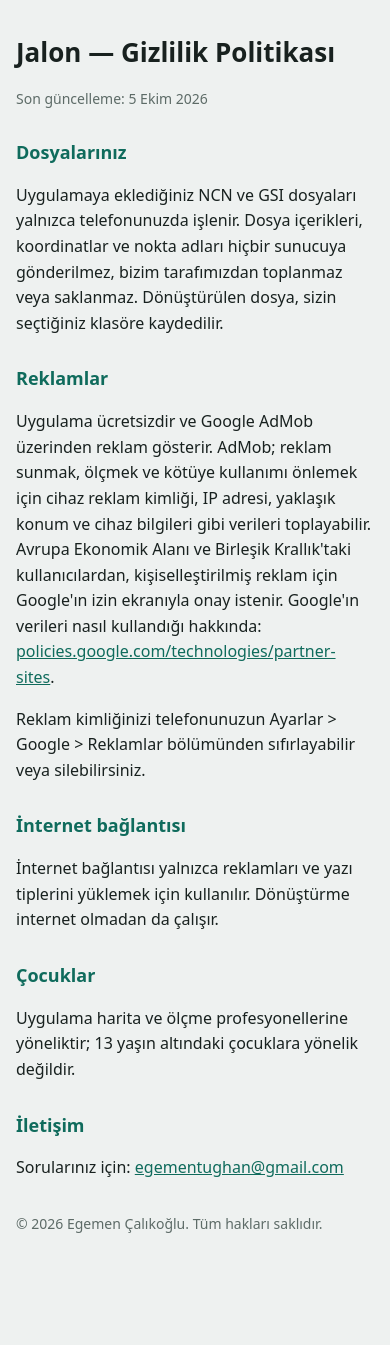
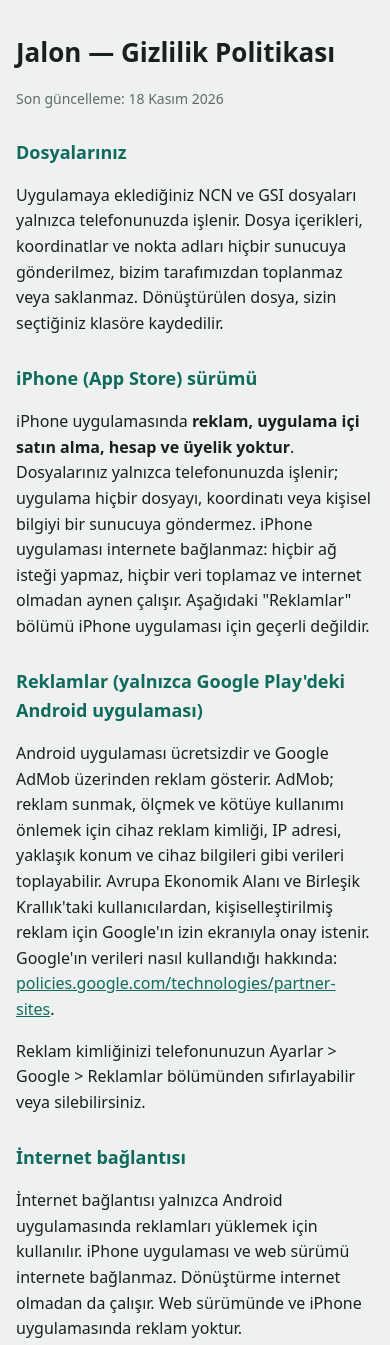
Before and after one commit to MaelStoorm/maelstoorm.github.io, a plain HTML site: page ncn-gsi/gizlilik.html in a window 390 px wide. Shown: the top 1345 px of the page. Before the commit the page ends 1281 px from the top, so only its background shows below. Drawn offline with Linux system fonts and the light colour scheme.

Commit message:
Jalon gizlilik: iPhone sürümü bölümü; reklam yalnızca Android, iPhone uygulaması internete bağlanmaz

```diff
--- a/ncn-gsi/gizlilik.html
+++ b/ncn-gsi/gizlilik.html
@@ -16,17 +16,20 @@
 <body>
 <main>
   <h1>Jalon — Gizlilik Politikası</h1>
-  <p class="muted">Son güncelleme: 5 Ekim 2026</p>
+  <p class="muted">Son güncelleme: 18 Kasım 2026</p>
 
   <h2>Dosyalarınız</h2>
   <p>Uygulamaya eklediğiniz NCN ve GSI dosyaları yalnızca telefonunuzda işlenir. Dosya içerikleri, koordinatlar ve nokta adları hiçbir sunucuya gönderilmez, bizim tarafımızdan toplanmaz veya saklanmaz. Dönüştürülen dosya, sizin seçtiğiniz klasöre kaydedilir.</p>
 
-  <h2>Reklamlar</h2>
-  <p>Uygulama ücretsizdir ve Google AdMob üzerinden reklam gösterir. AdMob; reklam sunmak, ölçmek ve kötüye kullanımı önlemek için cihaz reklam kimliği, IP adresi, yaklaşık konum ve cihaz bilgileri gibi verileri toplayabilir. Avrupa Ekonomik Alanı ve Birleşik Krallık'taki kullanıcılardan, kişiselleştirilmiş reklam için Google'ın izin ekranıyla onay istenir. Google'ın verileri nasıl kullandığı hakkında: <a href="https://policies.google.com/technologies/partner-sites">policies.google.com/technologies/partner-sites</a>.</p>
+  <h2>iPhone (App Store) sürümü</h2>
+  <p>iPhone uygulamasında <strong>reklam, uygulama içi satın alma, hesap ve üyelik yoktur</strong>. Dosyalarınız yalnızca telefonunuzda işlenir; uygulama hiçbir dosyayı, koordinatı veya kişisel bilgiyi bir sunucuya göndermez. iPhone uygulaması internete bağlanmaz: hiçbir ağ isteği yapmaz, hiçbir veri toplamaz ve internet olmadan aynen çalışır. Aşağıdaki "Reklamlar" bölümü iPhone uygulaması için geçerli değildir.</p>
+
+  <h2>Reklamlar (yalnızca Google Play'deki Android uygulaması)</h2>
+  <p>Android uygulaması ücretsizdir ve Google AdMob üzerinden reklam gösterir. AdMob; reklam sunmak, ölçmek ve kötüye kullanımı önlemek için cihaz reklam kimliği, IP adresi, yaklaşık konum ve cihaz bilgileri gibi verileri toplayabilir. Avrupa Ekonomik Alanı ve Birleşik Krallık'taki kullanıcılardan, kişiselleştirilmiş reklam için Google'ın izin ekranıyla onay istenir. Google'ın verileri nasıl kullandığı hakkında: <a href="https://policies.google.com/technologies/partner-sites">policies.google.com/technologies/partner-sites</a>.</p>
   <p>Reklam kimliğinizi telefonunuzun Ayarlar &gt; Google &gt; Reklamlar bölümünden sıfırlayabilir veya silebilirsiniz.</p>
 
   <h2>İnternet bağlantısı</h2>
-  <p>İnternet bağlantısı yalnızca reklamları ve yazı tiplerini yüklemek için kullanılır. Dönüştürme internet olmadan da çalışır.</p>
+  <p>İnternet bağlantısı yalnızca Android uygulamasında reklamları yüklemek için kullanılır. iPhone uygulaması ve web sürümü internete bağlanmaz. Dönüştürme internet olmadan da çalışır. Web sürümünde ve iPhone uygulamasında reklam yoktur.</p>
 
   <h2>Çocuklar</h2>
   <p>Uygulama harita ve ölçme profesyonellerine yöneliktir; 13 yaşın altındaki çocuklara yönelik değildir.</p>
```
